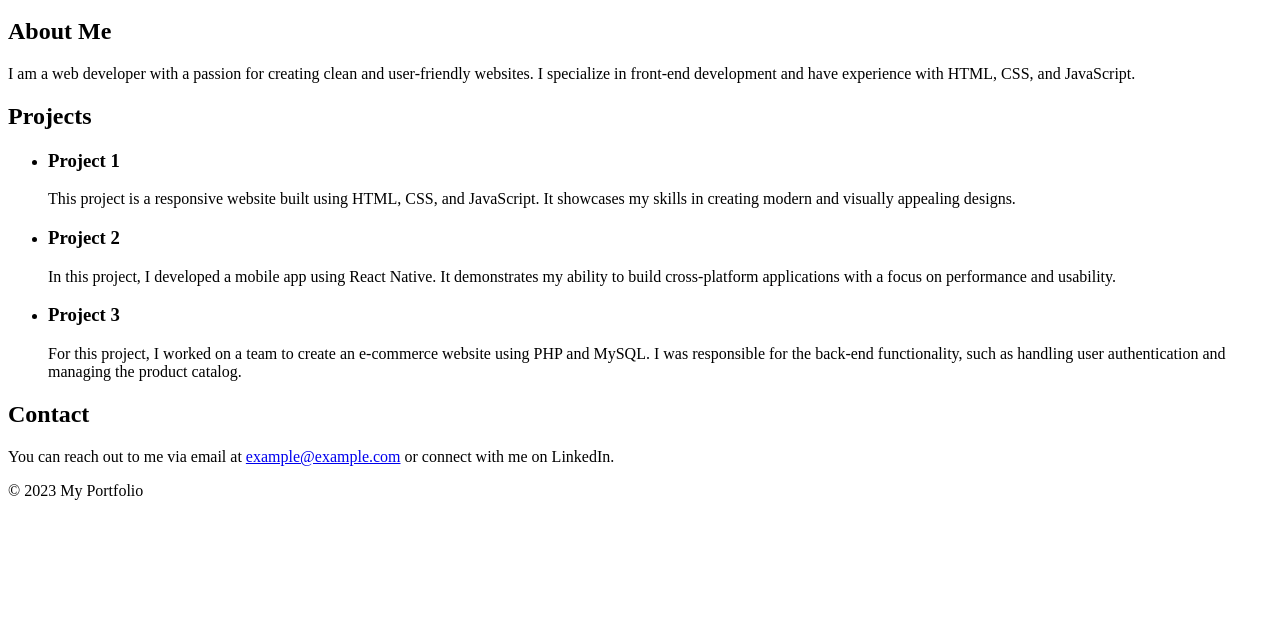
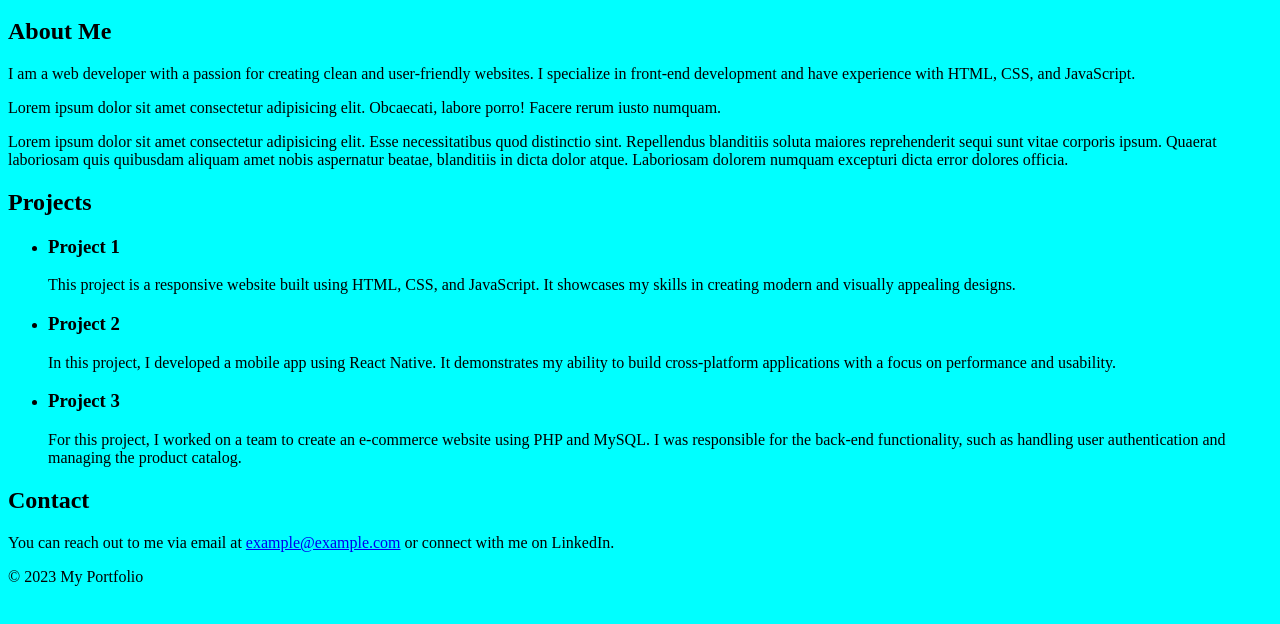
Before and after one commit to Mohammadkaifmaniyar/Learning-Git, a plain HTML site: page index.html in a window 1280 px wide. Shown: the part 136-760 px from the top of the page. Drawn offline with Linux system fonts and the light colour scheme.

Commit message:
updated index.html

```diff
--- a/index.html
+++ b/index.html
@@ -6,6 +6,9 @@
   <title>My Portfolio</title>
   <style>
     /* CSS styles go here */
+    body{
+      background-color: aqua;
+    }
   </style>
 </head>
 <body>
@@ -15,7 +18,7 @@
 
   <nav>
     <ul>
-      <li><a href="#about">About</a></li>
+      <li><a href="about.hmtl" target="_blank">About</a></li>
       <li><a href="#projects">Projects</a></li>
       <li><a href="#contact">Contact</a></li>
     </ul>
@@ -24,6 +27,8 @@
   <section id="about">
     <h2>About Me</h2>
     <p>I am a web developer with a passion for creating clean and user-friendly websites. I specialize in front-end development and have experience with HTML, CSS, and JavaScript.</p>
+    <p>Lorem ipsum dolor sit amet consectetur adipisicing elit. Obcaecati, labore porro! Facere rerum iusto numquam.</p>
+    <p>Lorem ipsum dolor sit amet consectetur adipisicing elit. Esse necessitatibus quod distinctio sint. Repellendus blanditiis soluta maiores reprehenderit sequi sunt vitae corporis ipsum. Quaerat laboriosam quis quibusdam aliquam amet nobis aspernatur beatae, blanditiis in dicta dolor atque. Laboriosam dolorem numquam excepturi dicta error dolores officia.</p>
   </section>
 
   <section id="projects">
```
